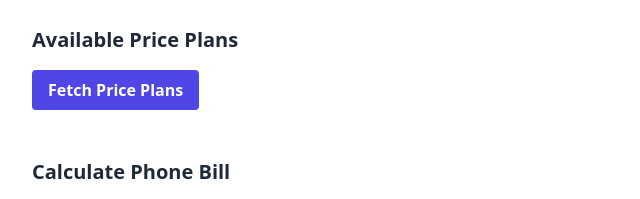
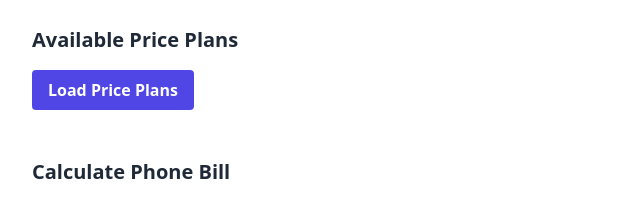
Before and after one commit to chadrack-123/phone-bill-api-front-end, a plain HTML site: page index.html in a window 1280 px wide. Shown: the part 472-671 px from the top of the page, 192-832 px from the left. Drawn offline with nearby package versions, Linux system fonts and the light colour scheme.

Commit message:
Update index.html

```diff
--- a/index.html
+++ b/index.html
@@ -44,7 +44,7 @@
             <h2 class="text-xl font-semibold text-gray-800 mb-4">Available Price Plans</h2>
             <button @click="fetchPricePlans()"
                     class="mb-4 bg-indigo-600 text-white font-bold py-2 px-4 rounded hover:bg-indigo-700 transition duration-300">
-                Fetch Price Plans
+                Load Price Plans
             </button>
             <ul class="space-y-2">
                 <template x-for="plan in pricePlans" :key="plan.id">
```
